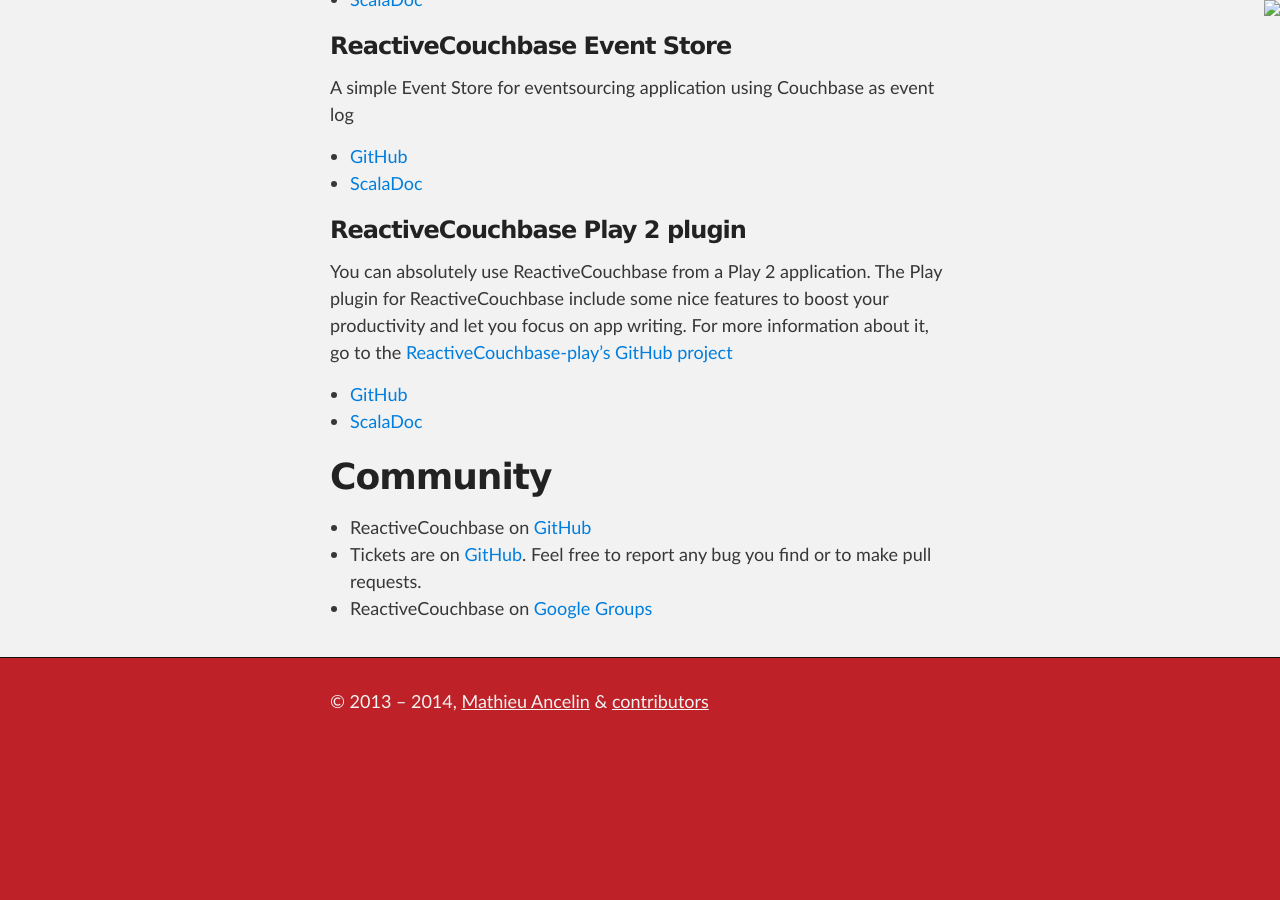
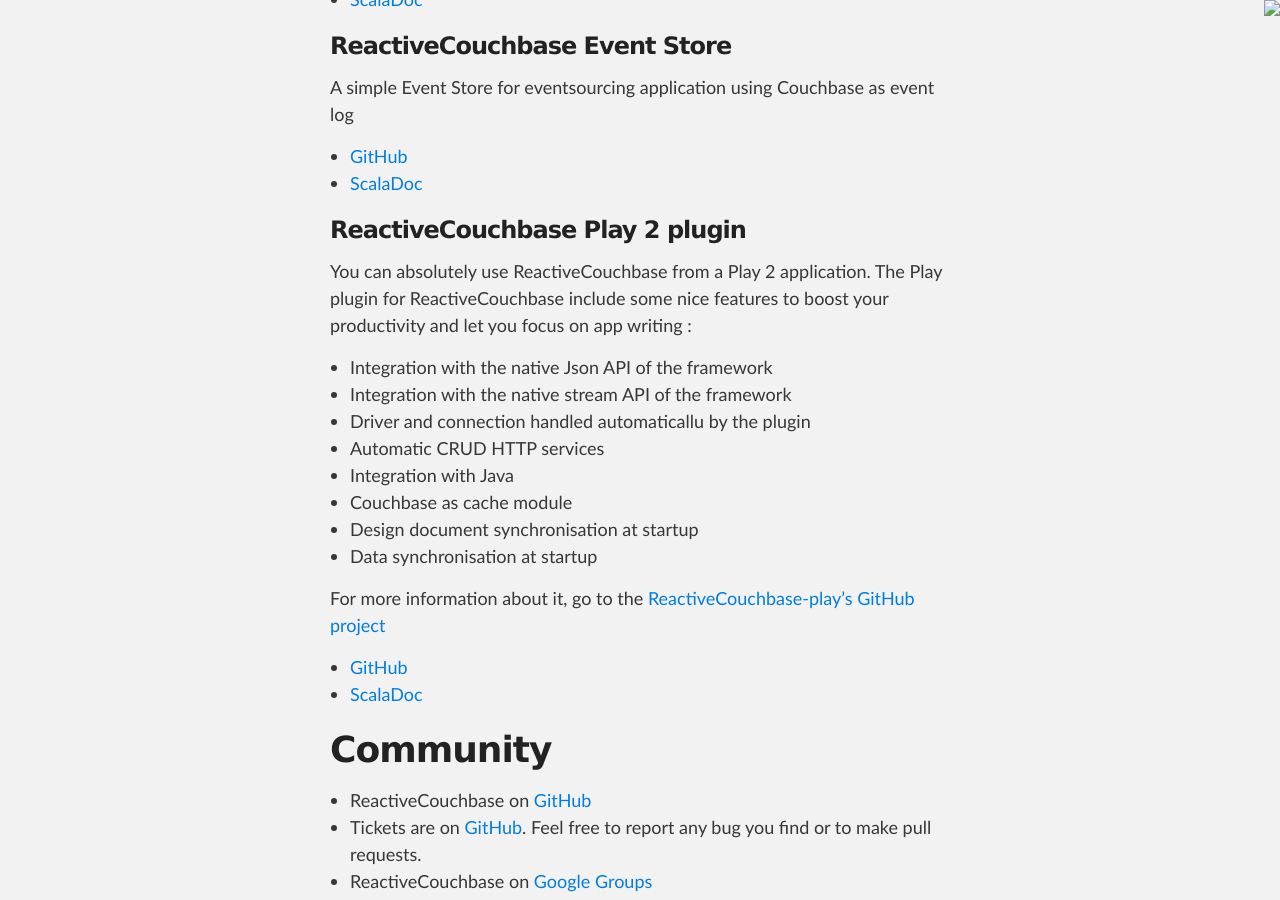
Before and after one commit to hxtpoe/reactivecouchbase.github.io, a Jekyll site: the page built from index.md, in a window 1280 px wide and 900 px high, scrolled down 6278 px. Built offline with Jekyll 4.4.1, drawn with Linux system fonts in a browser that asks for light colours; Markdown is read by kramdown in place of the engine named in the settings; comment, search, counter and statistics services are not loaded; before the commit the page ends 7028 px from its top, so only the background shows below that; some of the changed text lies outside the part shown.

Commit message:
Add list of features

````diff
--- a/index.md
+++ b/index.md
@@ -60,7 +60,7 @@
 
   // do something here with the default bucket
 
-  // shutdown the driver
+  // shutdown the driver (only at app shutdown)
   driver.shutdown()
 }
 ```
@@ -122,7 +122,7 @@
     case status => println(s"Operation status : ${status.getMessage}")
   }
 
-  // shutdown the driver
+  // shutdown the driver (only at app shutdown)
   driver.shutdown()
 }
 ```
@@ -159,7 +159,7 @@
     case status => println(s"Operation status : ${status.getMessage}")
   }
 
-  // shutdown the driver
+  // shutdown the driver (only at app shutdown)
   driver.shutdown()
 }
 
@@ -193,7 +193,7 @@
     println(opt.map(person => s"Found John : ${person}").getOrElse("Cannot find object with key 'john-doe'"))
   }
 
-  // shutdown the driver
+  // shutdown the driver (only at app shutdown)
   driver.shutdown()
 }
 ```
@@ -239,7 +239,7 @@
       println(s"One more beer for the road : ${Json.prettyPrint(doc)}")
     }
   }
-  // shutdown the driver
+  // shutdown the driver (only at app shutdown)
   driver.shutdown()
 }
 ```
@@ -279,7 +279,17 @@
 ### ReactiveCouchbase Play 2 plugin
 
 You can absolutely use ReactiveCouchbase from a Play 2 application.
-The Play plugin for ReactiveCouchbase include some nice features to boost your productivity and let you focus on app writing.
+The Play plugin for ReactiveCouchbase include some nice features to boost your productivity and let you focus on app writing :
+
+* Integration with the native Json API of the framework
+* Integration with the native stream API of the framework
+* Driver and connection handled automaticallu by the plugin
+* Automatic CRUD HTTP services
+* Integration with Java
+* Couchbase as cache module
+* Design document synchronisation at startup
+* Data synchronisation at startup
+
 For more information about it, go to the <a href="https://github.com/ReactiveCouchbase/ReactiveCouchbase-play/blob/master/README.md">ReactiveCouchbase-play's GitHub project</a>
 
 * <a href="https://github.com/ReactiveCouchbase/ReactiveCouchbase-play">GitHub</a>
````
